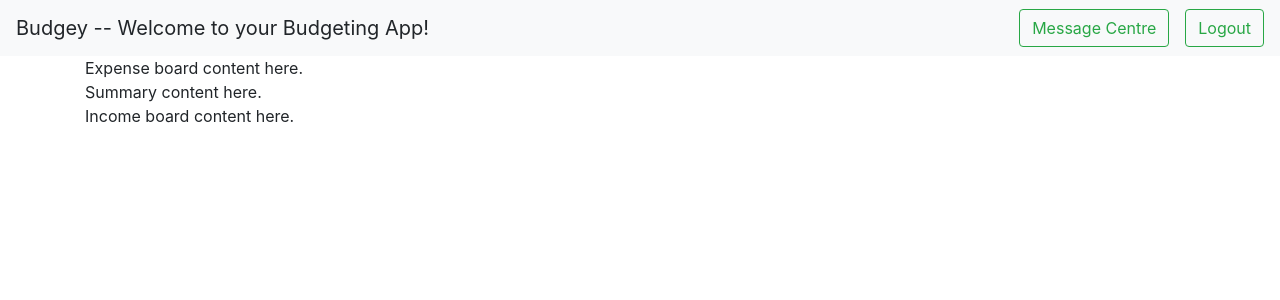
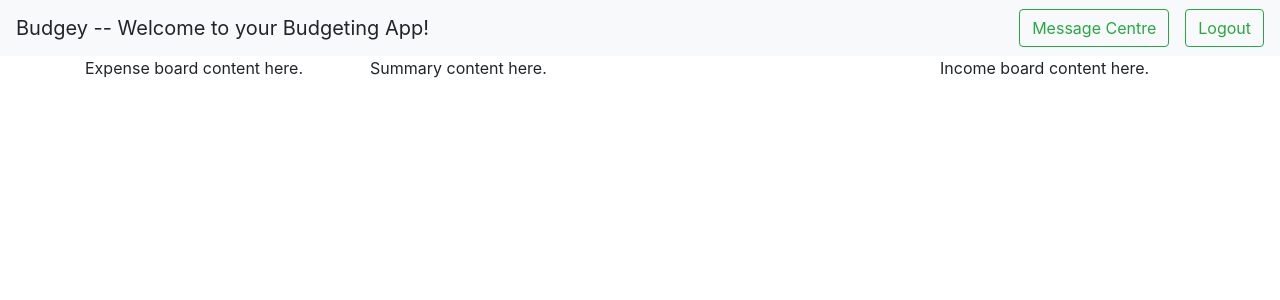
Before and after one commit to emmarskillings/Budgey, a React (Create React App) app in the folder client/: page / in a window 1280 px wide. Shown: the top 300 px of the page. Built offline with nearby package versions, Linux system fonts and the light colour scheme.

Commit message:
Removed SCSS due to react coding convention and using CSS per react component

```diff
--- a/client/src/App.js
+++ b/client/src/App.js
@@ -1,20 +1,28 @@
 import React, { Component } from 'react';
-import { Container } from "reactstrap";
+import { Container, Row, Col } from "reactstrap";
 import Navbar from './components/Navbar';
 import ExpenseBoard from './components/ExpenseBoard';
 import Summary from './components/Summary';
 import IncomeBoard from './components/IncomeBoard';
+import "./App.css";
 
 class App extends Component {
   render() {
     return (
       <div>
         <Navbar />
-
         <Container>
-          <ExpenseBoard />
-          <Summary />
-          <IncomeBoard />
+          <Row>
+            <Col md="3">
+              <ExpenseBoard />
+            </Col>
+            <Col md="6">
+              <Summary />
+            </Col>
+            <Col md="3">
+              <IncomeBoard />
+            </Col>
+          </Row>
         </Container>
       </div>
     );
--- a/client/src/components/ExpenseBoard.js
+++ b/client/src/components/ExpenseBoard.js
@@ -3,7 +3,7 @@ import React from "react";
 class ExpenseBoard extends React.Component {
   render() {
     return (
-      <div>
+      <div className="expense-board">
         Expense board content here.
       </div>
     )
--- a/client/src/components/IncomeBoard.js
+++ b/client/src/components/IncomeBoard.js
@@ -3,7 +3,7 @@ import React from "react";
 class IncomeBoard extends React.Component {
   render() {
     return (
-      <div>
+      <div className="income-board">
         Income board content here.
       </div>
     )
--- a/client/src/components/Summary.js
+++ b/client/src/components/Summary.js
@@ -3,7 +3,7 @@ import React from "react";
 class Summary extends React.Component {
   render() {
     return (
-      <div>
+      <div className="summary-board">
         Summary content here.
       </div>
     )
--- a/client/src/index.css
+++ /dev/null
@@ -1,3 +0,0 @@
-
-
-/*# sourceMappingURL=index.css.map */
--- a/client/src/index.js
+++ b/client/src/index.js
@@ -4,6 +4,5 @@ import React from "react";
 import ReactDOM from "react-dom";
 import "bootstrap/dist/css/bootstrap.min.css";
 import App from "./App";
-import "./index.css";
 
 ReactDOM.render(<App />, document.getElementById("react-root"));
```
Also changed, not shown: client/src/App.css (added), client/src/components/ExpenseBoard.css (added), client/src/components/IncomeBoard.css (added), client/src/components/Navbar.css (added), client/src/components/Summary.css (added), client/styles/application.scss (deleted), 2 other files (tests, documents, lock files or other folders).
